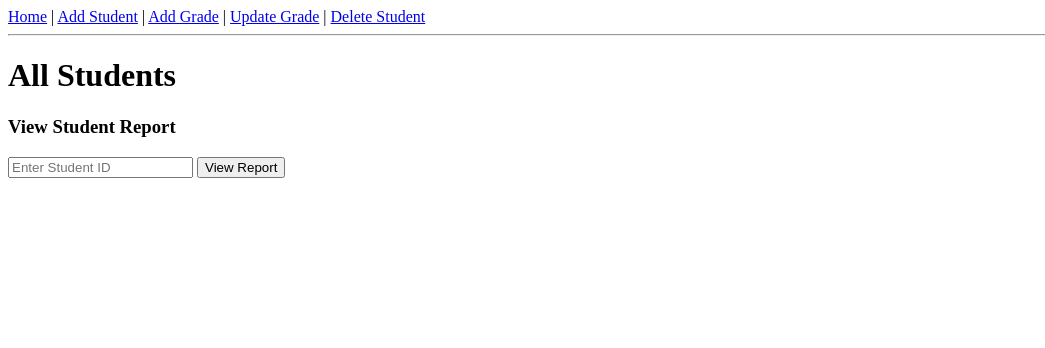
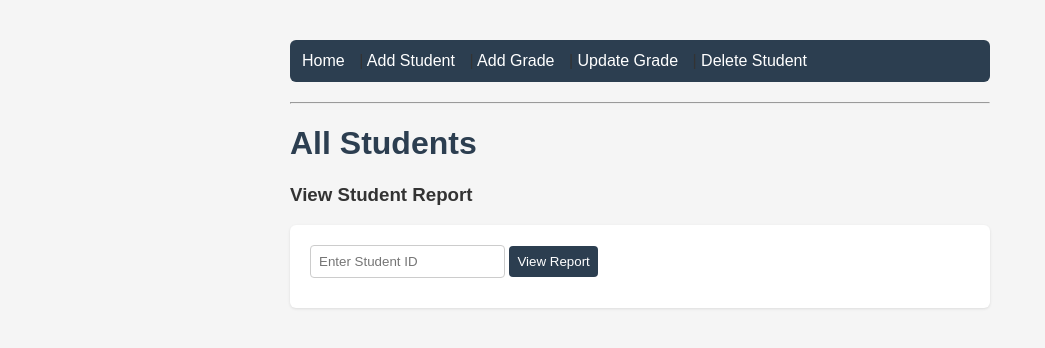
Before and after one commit to brooksthrt-lab/student-grade-tracker, a Flask app: page / in a window 1280 px wide. Shown: the top 348 px of the page, without its empty margins (0-1045 px from the left). Run offline with Flask 3, Linux system fonts and the light colour scheme; data that the repository does not hold is empty.

Commit message:
Add CSS styling for a cleaner UI

```diff
--- /dev/null
+++ b/static/style.css
@@ -0,0 +1,66 @@
+body {
+    font-family: Arial, sans-serif;
+    max-width: 700px;
+    margin: 40px auto;
+    padding: 0 20px;
+    background-color: #f5f5f5;
+    color: #333;
+}
+
+nav {
+    background-color: #2c3e50;
+    padding: 12px;
+    border-radius: 6px;
+    margin-bottom: 20px;
+}
+
+nav a {
+    color: white;
+    text-decoration: none;
+    margin-right: 10px;
+}
+
+nav a:hover {
+    text-decoration: underline;
+}
+
+h1 {
+    color: #2c3e50;
+}
+
+form {
+    background-color: white;
+    padding: 20px;
+    border-radius: 6px;
+    box-shadow: 0 1px 3px rgba(0,0,0,0.1);
+}
+
+input, button {
+    padding: 8px;
+    margin-bottom: 10px;
+    border-radius: 4px;
+    border: 1px solid #ccc;
+}
+
+button {
+    background-color: #2c3e50;
+    color: white;
+    border: none;
+    cursor: pointer;
+}
+
+button:hover {
+    background-color: #1a252f;
+}
+
+ul {
+    background-color: white;
+    padding: 20px;
+    border-radius: 6px;
+    list-style-position: inside;
+}
+
+li {
+    padding: 6px 0;
+    border-bottom: 1px solid #eee;
+}
--- a/templates/add_grade.html
+++ b/templates/add_grade.html
@@ -1,6 +1,7 @@
 <!DOCTYPE html>
     <html>
         <head>
+            <link rel="stylesheet" href="{{ url_for('static', filename='style.css') }}">
             <title>Add Grade</title>
         </head>
         <body>
--- a/templates/add_student.html
+++ b/templates/add_student.html
@@ -1,6 +1,7 @@
 <!DOCTYPE html>
 <html>
     <head>
+        <link rel="stylesheet" href="{{ url_for('static', filename='style.css') }}">
         <title>Add Student</title>
     </head>
             <body>
--- a/templates/delete_student.html
+++ b/templates/delete_student.html
@@ -1,6 +1,7 @@
 <!DOCTYPE html>
 <html>
 <head>
+    <link rel="stylesheet" href="{{ url_for('static', filename='style.css') }}">
     <title>Delete Student</title>
 </head>
 <body>
--- a/templates/report.html
+++ b/templates/report.html
@@ -1,6 +1,7 @@
 <!DOCTYPE html>
 <html>
     <head>
+        <link rel="stylesheet" href="{{ url_for('static', filename='style.css') }}">
         <title>Student Report</title>
     </head>
     <body>
--- a/templates/students.html
+++ b/templates/students.html
@@ -1,6 +1,7 @@
 <!DOCTYPE html>
 <html>
     <head>
+        <link rel="stylesheet" href="{{ url_for('static', filename='style.css') }}">
         <title>Student Grade Tracker</title>
     </head>
     <body>
--- a/templates/update_grade.html
+++ b/templates/update_grade.html
@@ -1,6 +1,7 @@
 <!DOCTYPE html>
 <html>
 <head>
+    <link rel="stylesheet" href="{{ url_for('static', filename='style.css') }}">
     <title>Update Grade</title>
 </head>
 <body>
```
